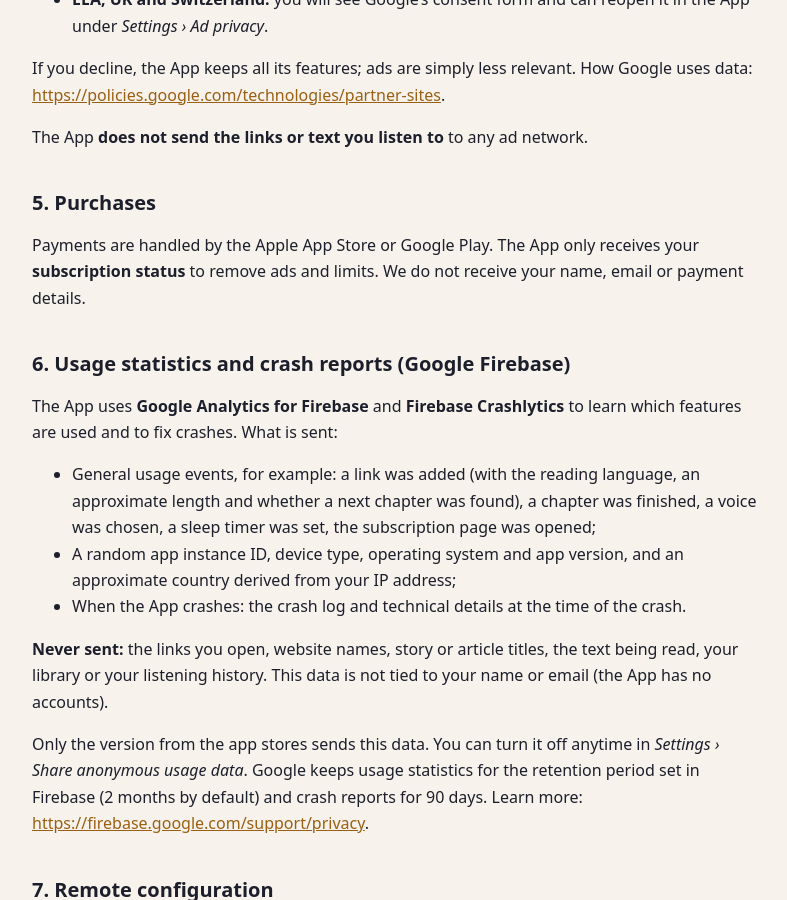
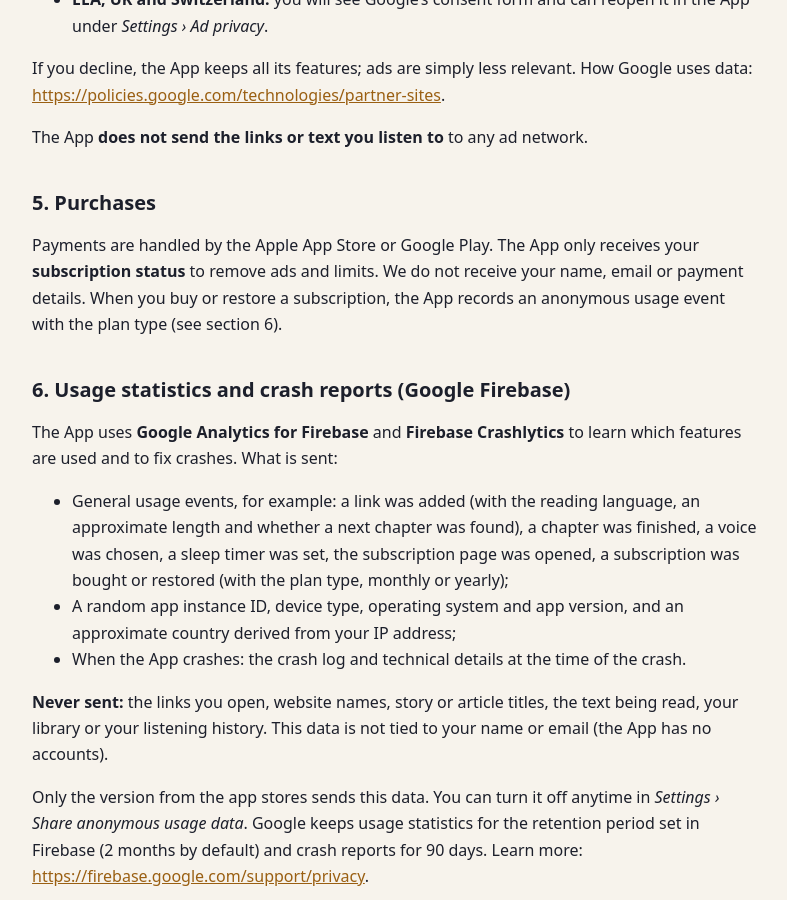
Before and after one commit to yulons/legal_site, a Jekyll site: the page built from privacy.md, in a window 1280 px wide and 900 px high, scrolled down 1756 px. Shown: the whole window, without its empty margins (244-1031 px from the left). Built offline with Jekyll 4.4.1, drawn with Linux system fonts in a browser that asks for light colours; some of the changed text lies outside the part shown.

Commit message:
Chính sách quyền riêng tư: ghi sự kiện mua / khôi phục gói gửi Firebase
Khớp với phần Purchase history đã khai trong Data safety (Google Play) và
App Privacy (App Store).

Co-Authored-By: Claude Opus 5.5 <noreply@anthropic.com>

```diff
--- a/privacy.md
+++ b/privacy.md
@@ -60,13 +60,13 @@ The App **does not send the links or text you listen to** to any ad network.
 
 ## 5. Purchases
 
-Payments are handled by the Apple App Store or Google Play. The App only receives your **subscription status** to remove ads and limits. We do not receive your name, email or payment details.
+Payments are handled by the Apple App Store or Google Play. The App only receives your **subscription status** to remove ads and limits. We do not receive your name, email or payment details. When you buy or restore a subscription, the App records an anonymous usage event with the plan type (see section 6).
 
 ## 6. Usage statistics and crash reports (Google Firebase)
 
 The App uses **Google Analytics for Firebase** and **Firebase Crashlytics** to learn which features are used and to fix crashes. What is sent:
 
-- General usage events, for example: a link was added (with the reading language, an approximate length and whether a next chapter was found), a chapter was finished, a voice was chosen, a sleep timer was set, the subscription page was opened;
+- General usage events, for example: a link was added (with the reading language, an approximate length and whether a next chapter was found), a chapter was finished, a voice was chosen, a sleep timer was set, the subscription page was opened, a subscription was bought or restored (with the plan type, monthly or yearly);
 - A random app instance ID, device type, operating system and app version, and an approximate country derived from your IP address;
 - When the App crashes: the crash log and technical details at the time of the crash.
 
```
Also changed, not shown: other parts of privacy.md (+1 -1 lines), vi/privacy.md (+3 -3 lines).
